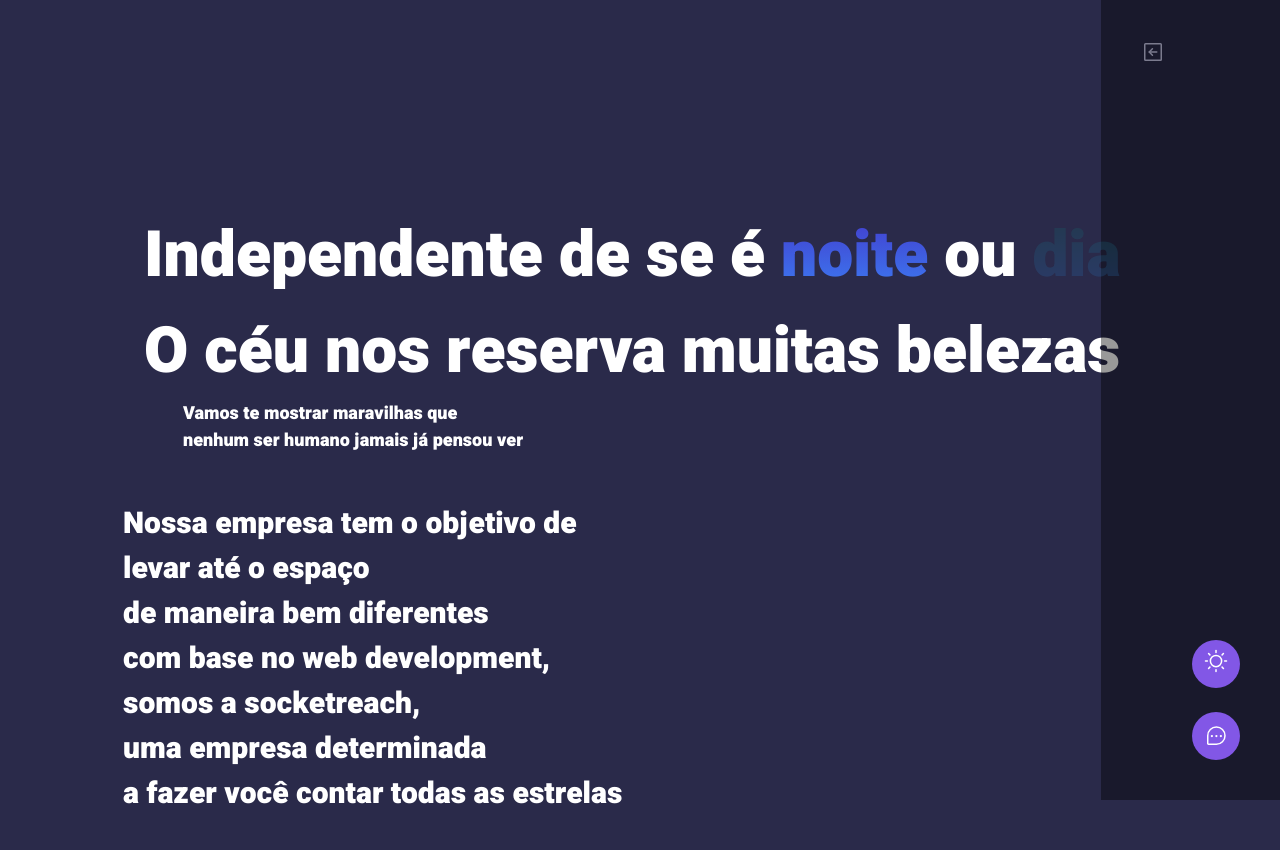
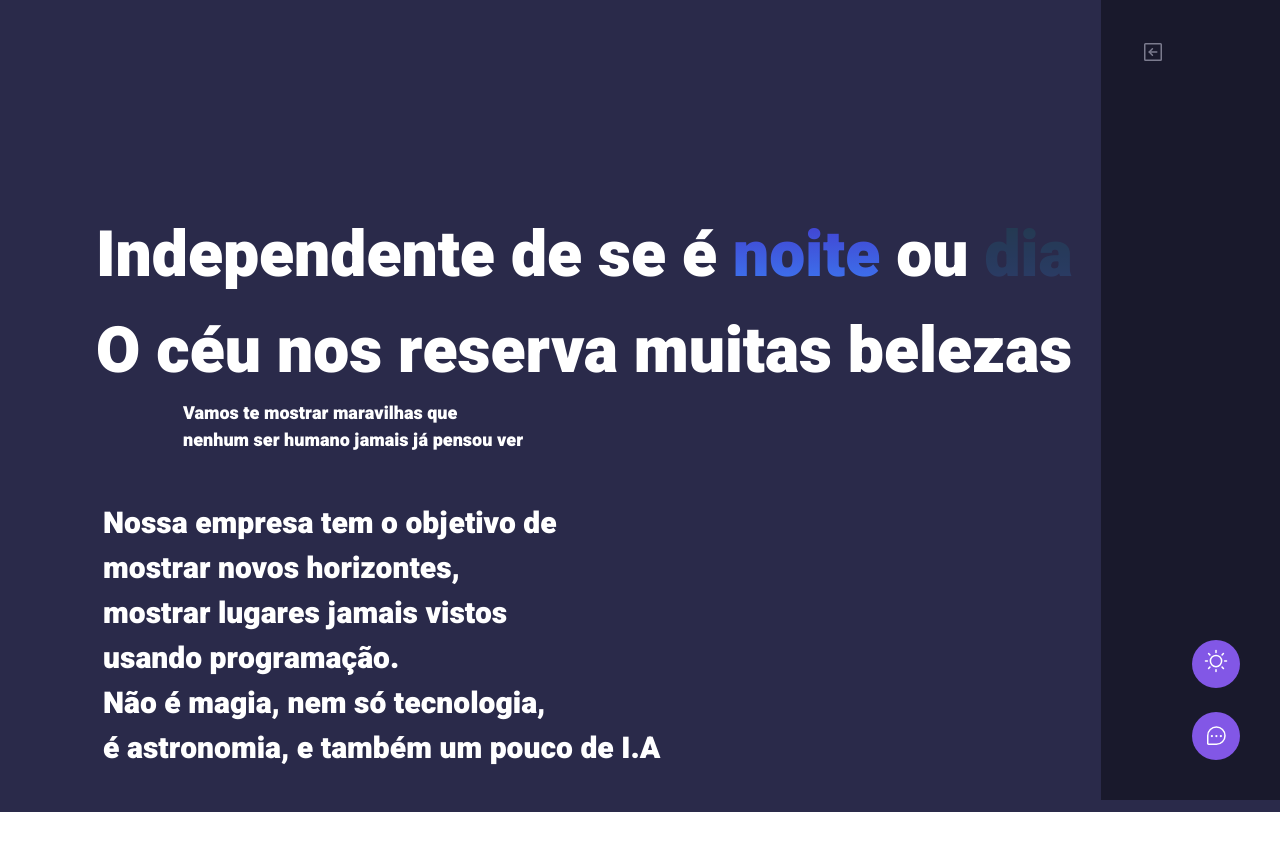
Before and after one commit to CarlosEduardoAD/nlw-impulse-carlos, a React (Vite) app in the folder feedback widget do arlos/: page / in a window 1280 px wide. Shown: the top 850 px of the page. After the commit the page ends 812 px from the top, so only its background shows below. Built offline with nearby package versions, Linux system fonts and the light colour scheme; no server answers.

Commit message:
Mais alterações

```diff
--- a/feedback widget do arlos/src/components/TextnImages/Title.tsx
+++ b/feedback widget do arlos/src/components/TextnImages/Title.tsx
@@ -3,7 +3,7 @@
 export function MainTitle() {
   return (
     <div>
-      <div className="text-7xl xl:text-6xl lg:text-5xl md:text-4xl sm:text-2xl xs:text-lg font-Heebo mt-52 ml-48 xl:ml-36 lg:ml-24 md:ml-16 sm:ml-12 xs:ml-2">
+      <div className="text-7xl xl:text-6xl lg:text-5xl md:text-4xl sm:text-2xl xs:text-lg font-Heebo mt-52 ml-40 xl:ml-30 lg:ml-24 md:ml-16 sm:ml-12 xs:ml-2">
         <h1>
           <span className="bg-black dark:bg-white text-transparent bg-clip-text">Independente de se é</span> <span className="bg-gradient-to-t text-transparent bg-clip-text from-blue-500 to-indigo-700 opacity-20 dark:opacity-100">noite</span> <span className="bg-black dark:bg-white text-transparent bg-clip-text">ou</span> <span className="transition-opacity bg-gradient-to-t text-transparent bg-clip-text from-blue-500 to-emerald-700 opacity-100 dark:opacity-20 dark:bg-gray-200 "> dia</span> <br />
           <span className="bg-black dark:bg-white text-transparent bg-clip-text">O céu nos reserva muitas belezas</span>
--- a/feedback widget do arlos/src/components/TextnImages/paragraph.tsx
+++ b/feedback widget do arlos/src/components/TextnImages/paragraph.tsx
@@ -1,10 +1,9 @@
 export function MainProse(){
     return(
-        <div className="ml-[146px] xl:ml-[123px] lg:ml-[97px] md:ml-[70px] sm:ml-[46px] xs:ml-[10px] font-Heebo text-4xl xl:text-3xl lg:text-2xl md:text-xln sm:text-lg xs:text-sm mt-12 text-black dark:text-white">
-            <p>Nossa empresa tem o objetivo de <br/>levar até o espaço <br/> de
-                maneira bem diferentes <br/>com base no web development,
-                <br/> somos a socketreach,<br/>uma empresa determinada <br/> a fazer você
-                contar todas as estrelas
+        <div className="ml-[146px] xl:ml-[103px] lg:ml-[97px] md:ml-[70px] sm:ml-[46px] xs:ml-[10px] font-Heebo text-4xl xl:text-3xl lg:text-2xl md:text-xln sm:text-lg xs:text-sm mt-12 text-black dark:text-white">
+            <p>Nossa empresa tem o objetivo de <br/>mostrar novos horizontes,<br/>
+                mostrar lugares jamais vistos<br/>usando programação.
+                <br/>Não é magia, nem só tecnologia,<br/>é <strong>astronomia</strong>, e também um pouco de I.A
             </p>
         </div>
     )
--- a/feedback widget do arlos/src/global.css
+++ b/feedback widget do arlos/src/global.css
@@ -1,3 +1,7 @@
 @tailwind base;
 @tailwind components;
 @tailwind utilities;
+
+body{
+    @apply h-32 scrollbar-thin scrollbar-thumb-black scrollbar-track-indigo-700 overflow-y-scroll;
+}
--- a/feedback widget do arlos/tailwind.config.js
+++ b/feedback widget do arlos/tailwind.config.js
@@ -47,4 +47,7 @@
     require('tailwind-scrollbar'),
     // ...
   ],
+  variants: {
+    scrollbar: ['rounded']
 }
+}
```
